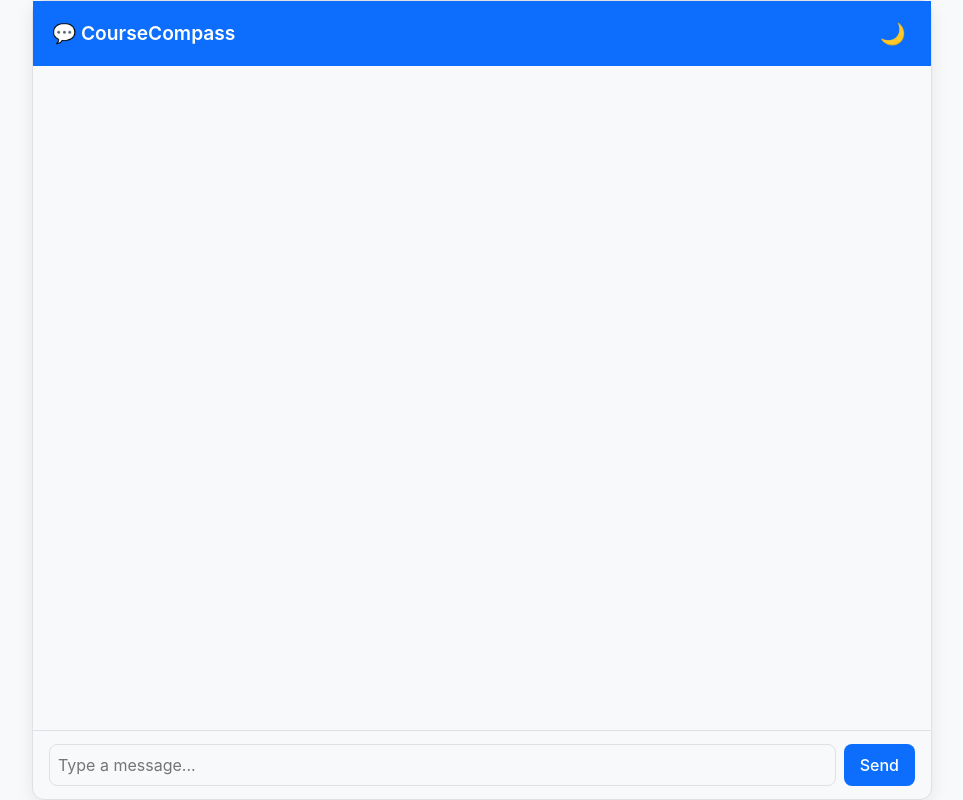
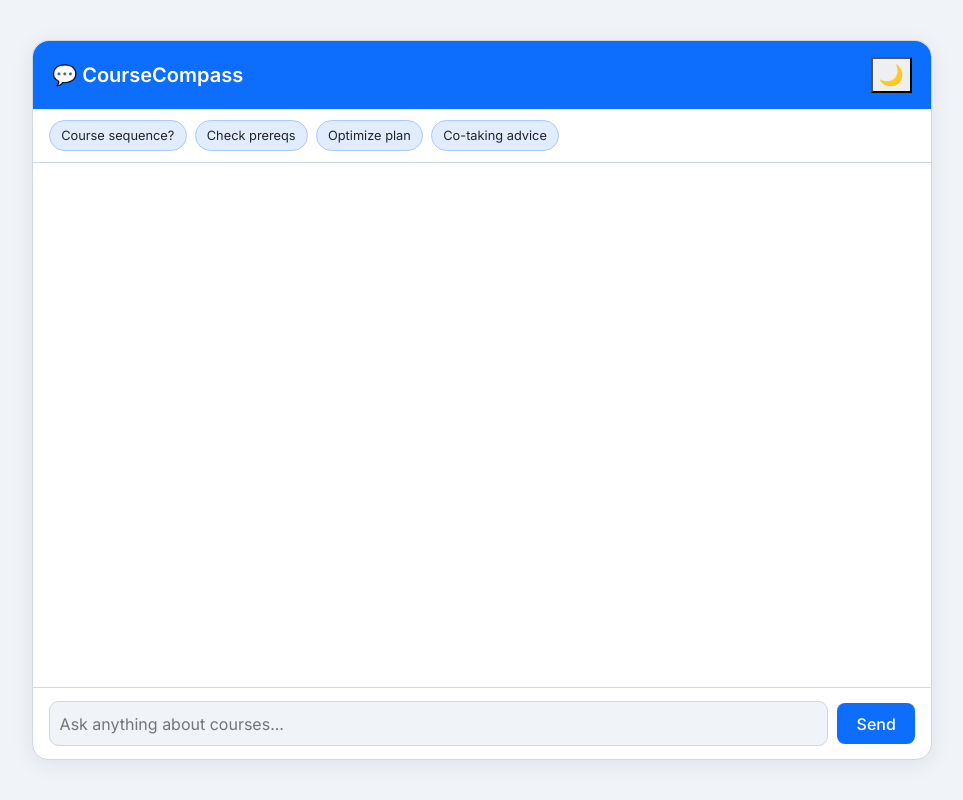
Before and after one commit to simarpreet0037/CourseCompass, a Django app: page /chat/ in a window 1280 px wide. Shown: the whole page, without its empty margins (158-1121 px from the left). Run offline with Django 5.2, Linux system fonts and the light colour scheme; some libraries are stand-ins or nearby versions.

Commit message:
Added Sampe Questions

```diff
--- a/CourseCompass/templates/bot/chat.html
+++ b/CourseCompass/templates/bot/chat.html
@@ -6,17 +6,19 @@
   <title>CourseCompass Assistant</title>
   <link href="https://cdn.jsdelivr.net/npm/bootstrap@5.3.0/dist/css/bootstrap.min.css" rel="stylesheet" />
   <script src="https://unpkg.com/htmx.org@1.9.2"></script>
+  <link href="https://fonts.googleapis.com/css2?family=Inter:wght@300;400;500;600&display=swap" rel="stylesheet">
 
   <style>
     :root {
-      --bg-color: #f8f9fa;
+      --bg-color: #f0f4f8;
       --header-bg: #0d6efd;
       --header-text: #fff;
-      --bubble-user: #0d6efd;
+      --bubble-user: #2979ff;
       --bubble-user-text: #fff;
-      --bubble-bot: #e9ecef;
-      --bubble-bot-text: #212529;
-      --border-color: #dee2e6;
+      --bubble-bot: #ffffff;
+      --bubble-bot-text: #1e1e1e;
+      --border-color: #d0d7de;
+      --card-bg: #ffffff;
     }
 
     [data-theme="dark"] {
@@ -28,17 +30,24 @@
       --bubble-bot: #2d333b;
       --bubble-bot-text: #e6edf3;
       --border-color: #30363d;
+      --card-bg: #161b22;
     }
 
     body {
       margin: 0;
       font-family: 'Inter', sans-serif;
       background: var(--bg-color);
-      color: var(--bubble-bot-text);
-      height: 100vh;
       display: flex;
       justify-content: center;
       align-items: center;
+      min-height: 100vh;
+      padding: 1rem;
+      animation: fadeIn 0.5s ease;
+    }
+
+    @keyframes fadeIn {
+      from { opacity: 0; transform: translateY(5px); }
+      to { opacity: 1; transform: translateY(0); }
     }
 
     .chat-container {
@@ -46,30 +55,44 @@
       flex-direction: column;
       width: 100%;
       max-width: 900px;
-      height: 100%;
+      height: 90vh;
       border: 1px solid var(--border-color);
-      border-radius: 0.75rem;
-      background: var(--bg-color);
-      box-shadow: 0 4px 18px rgba(0, 0, 0, 0.08);
+      border-radius: 1rem;
+      background: var(--card-bg);
+      box-shadow: 0 4px 22px rgba(0, 0, 0, 0.08);
     }
 
     .chat-header {
       background: var(--header-bg);
       color: var(--header-text);
       padding: 1rem 1.2rem;
-      font-size: 1.2rem;
+      font-size: 1.25rem;
       font-weight: 600;
       display: flex;
       justify-content: space-between;
       align-items: center;
+      border-radius: 1rem 1rem 0 0;
     }
 
-    .theme-toggle {
-      background: none;
-      border: none;
-      color: var(--header-text);
-      font-size: 1.3rem;
+    .quick-questions {
+      padding: 0.7rem 1rem;
+      border-bottom: 1px solid var(--border-color);
+      display: flex;
+      flex-wrap: wrap;
+      gap: 0.5rem;
+    }
+
+    .quick-btn {
+      font-size: 0.8rem;
+      padding: 0.3rem .7rem;
+      background: #e1ecff;
+      border-radius: 20px;
+      border: 1px solid #a9c9ff;
       cursor: pointer;
+    }
+
+    .quick-btn:hover {
+      background: #d5e5ff;
     }
 
     #chat-window {
@@ -81,7 +104,13 @@
 
     .chat-message {
       display: flex;
-      margin-bottom: 1rem;
+      margin-bottom: 0.75rem;
+      animation: pop-in 0.2s ease;
+    }
+
+    @keyframes pop-in {
+      from { opacity: 0; transform: scale(0.97); }
+      to { opacity: 1; transform: scale(1); }
     }
 
     .chat-message.user { justify-content: flex-end; }
@@ -89,54 +118,48 @@
 
     .chat-bubble {
       max-width: 75%;
-      padding: 0.7rem 1rem;
+      padding: 0.8rem 1rem;
       border-radius: 1rem;
-      word-wrap: break-word;
       white-space: pre-wrap;
+      font-size: 0.95rem;
     }
 
     .chat-bubble.user {
       background: var(--bubble-user);
       color: var(--bubble-user-text);
-      border-bottom-right-radius: 0.3rem;
+      border-bottom-right-radius: 0.35rem;
     }
 
     .chat-bubble.bot {
       background: var(--bubble-bot);
       color: var(--bubble-bot-text);
-      border-bottom-left-radius: 0.3rem;
+      border-bottom-left-radius: 0.35rem;
+      border: 1px solid var(--border-color);
     }
 
     .chat-footer {
       display: flex;
       align-items: center;
-      gap: 0.5rem;
+      gap: 0.6rem;
+      padding: 0.8rem 1rem;
       border-top: 1px solid var(--border-color);
-      padding: 0.8rem 1rem;
     }
 
     #message-input {
       flex: 1;
       resize: none;
-      max-height: 150px;
-      overflow-y: auto;
       background: var(--bg-color);
       color: var(--bubble-bot-text);
       border: 1px solid var(--border-color);
-      border-radius: 0.5rem;
-      padding: 0.5rem;
-    }
-
-    #message-input:focus {
-      border-color: var(--header-bg);
-      outline: none;
+      border-radius: 0.6rem;
+      padding: 0.6rem;
     }
 
     .btn-send {
       background: var(--header-bg);
       color: #fff;
       border: none;
-      padding: 0.55rem 1rem;
+      padding: 0.55rem 1.2rem;
       border-radius: 0.5rem;
       font-weight: 500;
     }
@@ -146,16 +169,12 @@
     }
 
     #chat-window::-webkit-scrollbar {
-      width: 8px;
+      width: 6px;
     }
 
     #chat-window::-webkit-scrollbar-thumb {
-      background: #bbb;
-      border-radius: 6px;
-    }
-
-    #chat-window::-webkit-scrollbar-thumb:hover {
-      background: #999;
+      background: #b5b5b5;
+      border-radius: 4px;
     }
   </style>
 </head>
@@ -163,7 +182,15 @@
   <div class="chat-container">
     <div class="chat-header">
       <span>💬 CourseCompass</span>
-      <button class="theme-toggle" id="theme-toggle" title="Toggle theme">🌙</button>
+      <button class="theme-toggle" id="theme-toggle">🌙</button>
+    </div>
+
+    <!-- Helpful Onboarding -->
+    <div class="quick-questions">
+      <div class="quick-btn" onclick="fillSample('What course should I take after CS210?')">Course sequence?</div>
+      <div class="quick-btn" onclick="fillSample('What are the prerequisites for CS215?')">Check prereqs</div>
+      <div class="quick-btn" onclick="fillSample('Suggest an optimized path to finish my CS major.')">Optimize plan</div>
+      <div class="quick-btn" onclick="fillSample('Can I take CS110 and CS115 together?')">Co-taking advice</div>
     </div>
 
     <div id="chat-window"></div>
@@ -182,7 +209,7 @@
         id="message-input"
         name="message"
         rows="1"
-        placeholder="Type a message..."
+        placeholder="Ask anything about courses..."
         required
       ></textarea>
       <button type="submit" class="btn-send">Send</button>
@@ -190,6 +217,11 @@
   </div>
 
   <script>
+    function fillSample(text) {
+      document.getElementById("message-input").value = text;
+      document.getElementById("message-input").focus();
+    }
+
     const chatWindow = document.getElementById('chat-window');
     const messageInput = document.getElementById('message-input');
     const chatForm = document.getElementById('chat-form');
@@ -206,14 +238,7 @@
       if (e.detail.target.id === 'chat-window') {
         chatWindow.scrollTop = chatWindow.scrollHeight;
         messageInput.value = '';
-        messageInput.style.height = 'auto';
-        messageInput.focus();
       }
-    });
-
-    messageInput.addEventListener('input', () => {
-      messageInput.style.height = 'auto';
-      messageInput.style.height = messageInput.scrollHeight + 'px';
     });
 
     const prefersDark = window.matchMedia('(prefers-color-scheme: dark)').matches;
```
